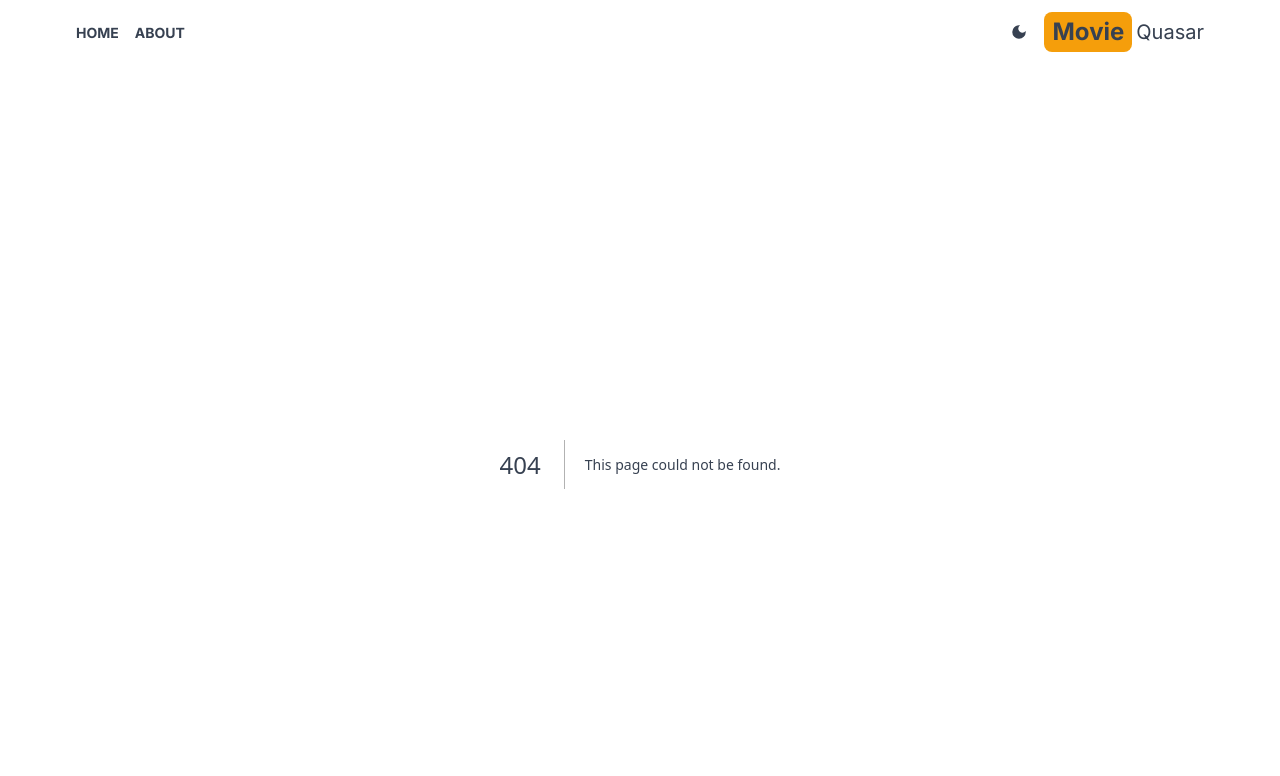
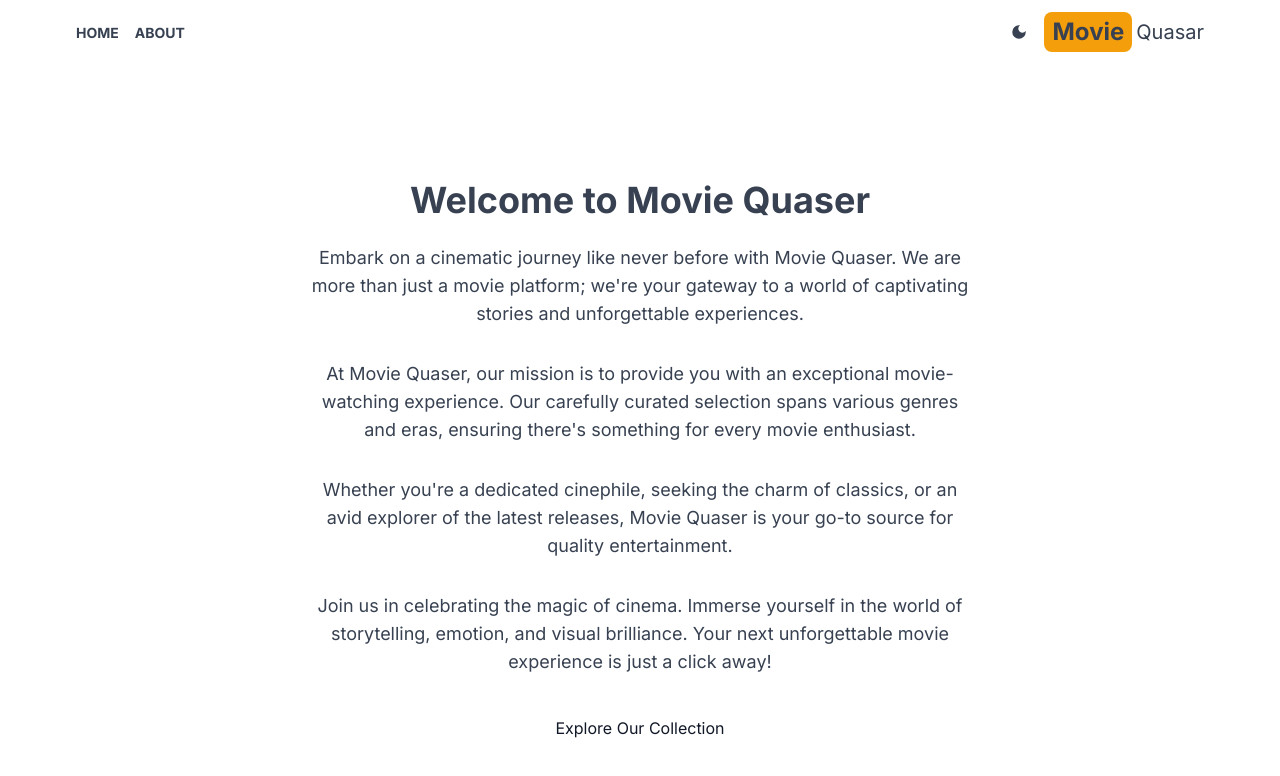
Before and after one commit to MostakemHossain/movie-Quaser-next, a Next.js app: page /about in a window 1280 px wide. Before the commit this address had no page. Shown: the top 776 px of the page. Built offline with nearby package versions, Linux system fonts and the light colour scheme.

Commit message:
about page added

```diff
--- /dev/null
+++ b/src/app/about/page.jsx
@@ -0,0 +1,31 @@
+import Link from 'next/link';
+
+// About component
+const About = () => {
+  return (
+    <div className="min-h-screen flex items-center justify-center   p-4">
+      <div className="max-w-2xl text-center">
+        <h1 className="text-4xl font-bold mb-6">Welcome to Movie Quaser</h1>
+        <p className="text-lg mb-8">
+          Embark on a cinematic journey like never before with Movie Quaser. We are more than just a movie platform; we're your gateway to a world of captivating stories and unforgettable experiences.
+        </p>
+        <p className="text-lg mb-8">
+          At Movie Quaser, our mission is to provide you with an exceptional movie-watching experience. Our carefully curated selection spans various genres and eras, ensuring there's something for every movie enthusiast.
+        </p>
+        <p className="text-lg mb-8">
+          Whether you're a dedicated cinephile, seeking the charm of classics, or an avid explorer of the latest releases, Movie Quaser is your go-to source for quality entertainment.
+        </p>
+        <p className="text-lg mb-8">
+          Join us in celebrating the magic of cinema. Immerse yourself in the world of storytelling, emotion, and visual brilliance. Your next unforgettable movie experience is just a click away!
+        </p>
+        <Link href="/" passHref>
+          <p className="bg-white text-gray-900 py-2 px-4 rounded-full inline-block transition duration-300 hover:bg-gray-300">
+            Explore Our Collection
+          </p>
+        </Link>
+      </div>
+    </div>
+  );
+};
+
+export default About;
```
